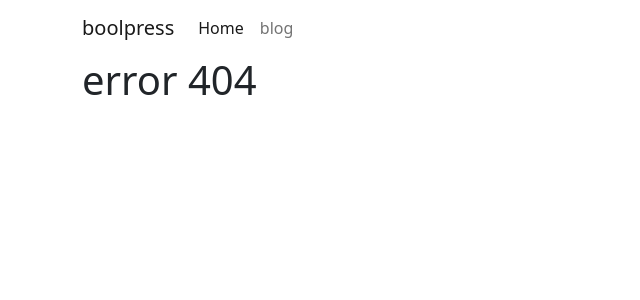
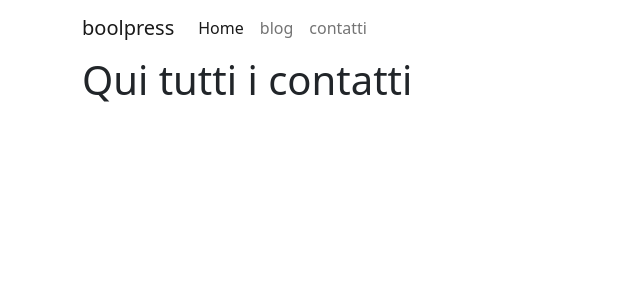
Before and after one commit to gbldmn/vite-boolfolio, a Vue app: page /contact in a window 1280 px wide. Before the commit this address had no page. Shown: the top 300 px of the page, without its empty margins (0-640 px from the left). Built offline with nearby package versions, Linux system fonts and the light colour scheme.

Commit message:
aggiunto sezione contatti

```diff
--- a/src/components/AppHeader.vue
+++ b/src/components/AppHeader.vue
@@ -13,6 +13,9 @@
             </li>
             <li class="nav-item">
             <router-link class="nav-link" :to="{name: 'posts'}">blog</router-link>
+            </li>
+            <li class="nav-item">
+            <router-link class="nav-link" :to="{name: 'contact'}">contatti</router-link>
             </li>
       </ul>
     </div>
--- /dev/null
+++ b/src/pages/Contact.vue
@@ -0,0 +1,34 @@
+<template>
+    <div class="container">
+        <h1>Qui tutti i contatti </h1>
+
+        <!-- <a href="" @click.prevent="goBack" class="btn btn-primary">torna indietro</a> -->
+    </div>
+</template>
+
+
+
+
+<script>
+export default {
+    name: "Contact",
+    data() {
+        return  {
+
+        }
+    },
+    // methods: {
+
+    //    goBack(){
+    //    this.$router.back();
+    //    }
+    // },
+}
+
+
+
+</script>
+
+
+<style lang="scss" scoped>
+</style>
--- a/src/router.js
+++ b/src/router.js
@@ -26,6 +26,11 @@ const router = createRouter({
                 component: SinglePost
             },
             {
+                path: '/contact',
+                name: 'contact',
+                component: () => import("./pages/contact.vue")
+            },
+            {
                 path: "/:pathMatch(.*)*",
                 name: 'not-found',
                 component: NotFound
```
